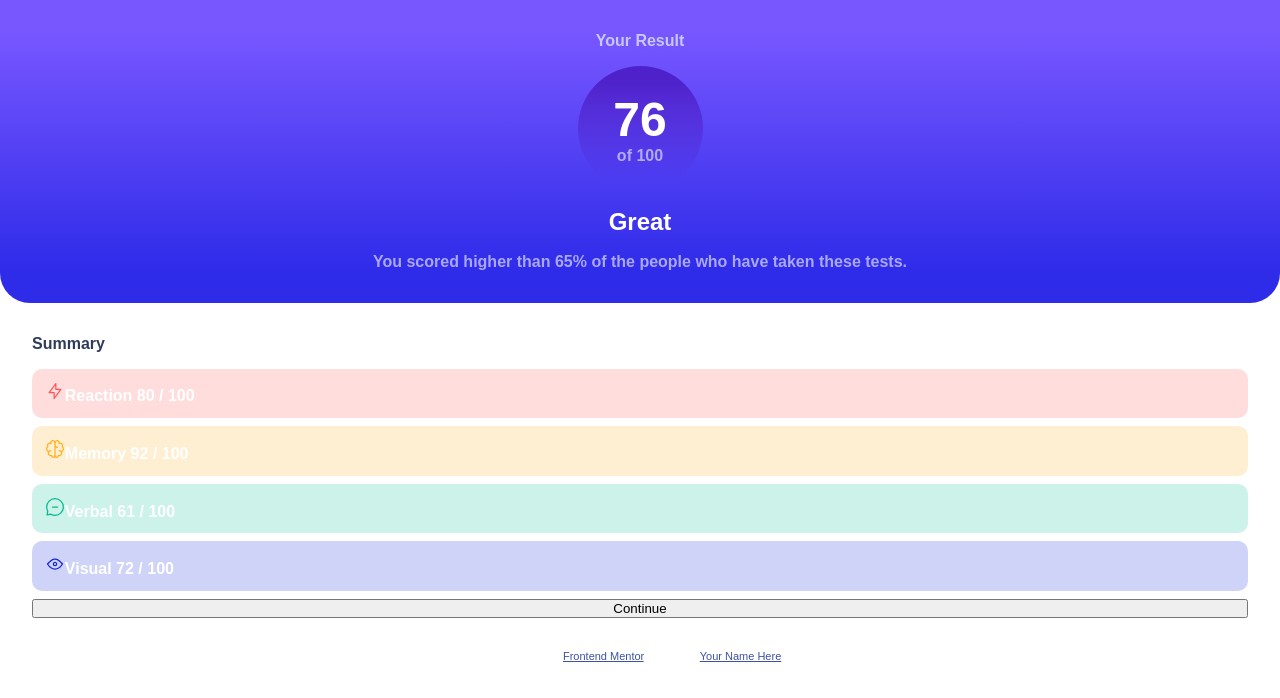
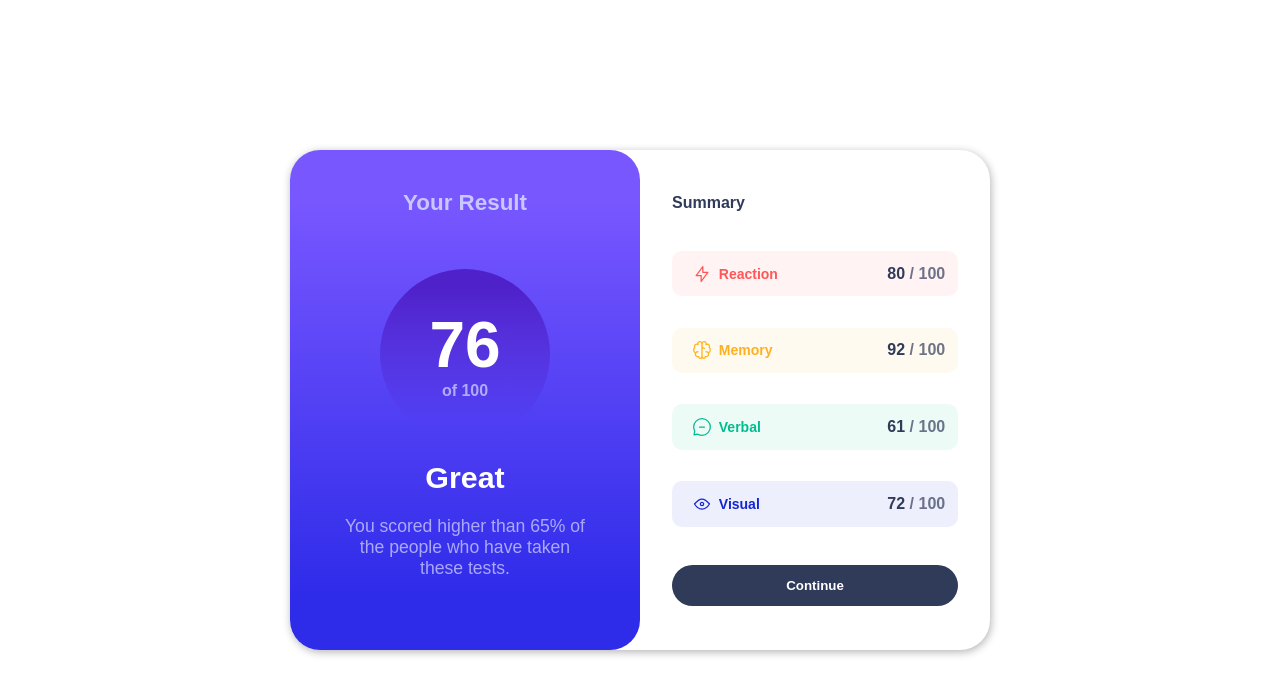
Before and after one commit to Astilion/results-summary-component, a plain HTML site: page index.html in a window 1280 px wide. Drawn offline with Linux system fonts and the light colour scheme.

Commit message:
styled whole project

```diff
--- a/index.html
+++ b/index.html
@@ -35,33 +35,29 @@
       <h2 class="info-heading">Great</h2>
       <p class="info-text">You scored higher than 65% of the people who have taken these tests.</p>
     </div>
-    <div class="bars-box">
+
+    <div class="box bars-box">
       <h3 class="summary-heading">Summary</h3>
       <div class="summary-box summary-red">
-        <span><img src="./assets/images/icon-reaction.svg" alt="">Reaction</span>
-        <span class="summary-info">80 / 100</span>
+        <span class="summary-attribute"><img class='summary-icon'src="./assets/images/icon-reaction.svg" alt="">Reaction</span>
+        <span class="summary-info">80 <span class="summary-info-gray">/ 100</span></span>
       </div>
       <div class="summary-box summary-yellow">
-        <span><img src="./assets/images/icon-memory.svg" alt="">Memory</span>
-        <span class="summary-info">92 / 100</span>
+        <span class="summary-attribute"><img class="summary-icon" src="./assets/images/icon-memory.svg" alt="">Memory</span>
+        <span class="summary-info">92 <span class="summary-info-gray">/ 100</span></span>
       </div>
       <div class="summary-box summary-green">
-        <span><img src="./assets/images/icon-verbal.svg" alt="">Verbal</span>
-        <span class="summary-info">61 / 100</span>
+        <span class="summary-attribute"><img class="summary-icon" src="./assets/images/icon-verbal.svg" alt="">Verbal</span>
+        <span class="summary-info">61 <span class="summary-info-gray">/ 100</span></span>
       </div>
       <div class="summary-box summary-blue">
-        <span><img src="./assets/images/icon-visual.svg" alt="">Visual</span>
-        <span class="summary-info">72 / 100</span>
+        <span class="summary-attribute"><img class="summary-icon" src="./assets/images/icon-visual.svg" alt="">Visual</span>
+        <span class="summary-info">72 <span class="summary-info-gray">/ 100</span></span>
       </div>
 
       <button class="btn">Continue</button>
     </div>
   </div>
-
-  <div class="attribution">
-    Challenge by <a href="https://www.frontendmentor.io?ref=challenge" target="_blank">Frontend Mentor</a>.
-    Coded by <a href="#">Your Name Here</a>.
-  </div>
 </body>
 
 </html>
--- a/sass/main.scss
+++ b/sass/main.scss
@@ -18,7 +18,7 @@ body {
 		justify-content: center;
 		align-items: center;
 		padding: 2em;
-        border-radius: 0 0 30px 30px;
+		border-radius: 0 0 30px 30px;
 		background: rgb(46, 43, 233);
 		background: linear-gradient(
 			0deg,
@@ -37,22 +37,26 @@ body {
 			place-content: center;
 			width: 125px;
 			height: 125px;
-			background: linear-gradient(0deg,hsla(241, 72%, 46%, 0)10%,hsla(256, 72%, 46%, 1)90%);
+			background: linear-gradient(
+				0deg,
+				hsla(241, 72%, 46%, 0) 10%,
+				hsla(256, 72%, 46%, 1) 90%
+			);
 			border-radius: 50%;
 			.result {
 				font-size: 3rem;
 			}
 			.result-info {
 				font-weight: bold;
-				color: rgba(200, 199, 255, .8)
+				color: rgba(200, 199, 255, 0.8);
 			}
 		}
 		.info-heading {
-			padding: .7em;
+			padding: 0.7em;
 		}
 		.info-text {
 			font-weight: bold;
-			color: rgba(200, 199, 255,.8)
+			color: rgba(200, 199, 255, 0.8);
 		}
 	}
 
@@ -68,22 +72,100 @@ body {
 		}
 
 		.summary-box {
-			margin-bottom: .5em;
-			padding: .8em;
+			display: flex;
+			align-items: center;
+			justify-content: space-between;
+			margin-bottom: 0.5em;
+			padding: 0.8em;
 			font-weight: bold;
 			border-radius: 10px;
+			.summary-attribute {
+				display: flex;
+				align-items: center;
+				font-size: 14px;
+				margin: 0 0.5em;
+			}
+			.summary-icon {
+				margin-right: 0.5em;
+			}
+			.summary-info {
+				color: hsl(224, 30%, 27%);
+			}
+			.summary-info-gray {
+				color: hsl(224, 30%, 27%, 0.7);
+			}
 		}
 		.summary-red {
-			background-color: rgba(255, 87, 87,.2);
+			background-color: rgba(255, 87, 87, 0.07);
+			color: rgb(255, 87, 87);
 		}
 		.summary-yellow {
-			background-color:rgba(255, 176, 31,.2);
+			background-color: rgba(255, 176, 31, 0.07);
+			color: rgb(255, 176, 31);
 		}
 		.summary-green {
-			background-color: rgba(0, 189, 145,.2);
+			background-color: rgba(0, 189, 145, 0.07);
+			color: rgb(0, 189, 145);
 		}
 		.summary-blue {
-			background-color: rgba(17, 37, 212,.2);
+			background-color: rgba(17, 37, 212, 0.07);
+			color: rgb(17, 37, 212);
+		}
+	}
+	.btn {
+		padding: 1em 0.5em;
+		font-weight: bold;
+		border-radius: 50px;
+		border: none;
+		background-color: hsl(224, 30%, 27%);
+		color: #fff;
+		margin-top: 0.5em;
+	}
+}
+
+@media (min-width: 992px) {
+	body {
+		height: 100vh;
+	}
+	.container {
+		position: relative;
+		display: grid;
+		grid-template-columns: 1fr 1fr;
+		max-width: 700px;
+		height: 500px;
+		top: 50%;
+		left: 50%;
+		transform: translate(-50%, -50%);
+		box-shadow: 1px 2px 8px rgb(0, 0, 0, 0.3);
+		border-radius: 30px;
+
+		.result-box {
+			.result-text {
+				position: relative;
+				top: -7%;
+				font-size: 1.4rem;
+			}
+			.heading-box {
+				width: 170px;
+				height: 170px;
+				.result {
+					font-size: 4rem;
+				}
+			}
+			.info-heading {
+				font-size: 1.9rem;
+			}
+			.info-text{
+				padding: 0 1em;
+				font-size: 1.1rem;
+				font-weight: normal;
+			}
+		}
+		.box {
+			border-radius: 30px;
+		}
+		.bars-box {
+			justify-content: space-around;
 		}
 	}
 }
```
Also changed, not shown: css/main.css, 1 other file.
